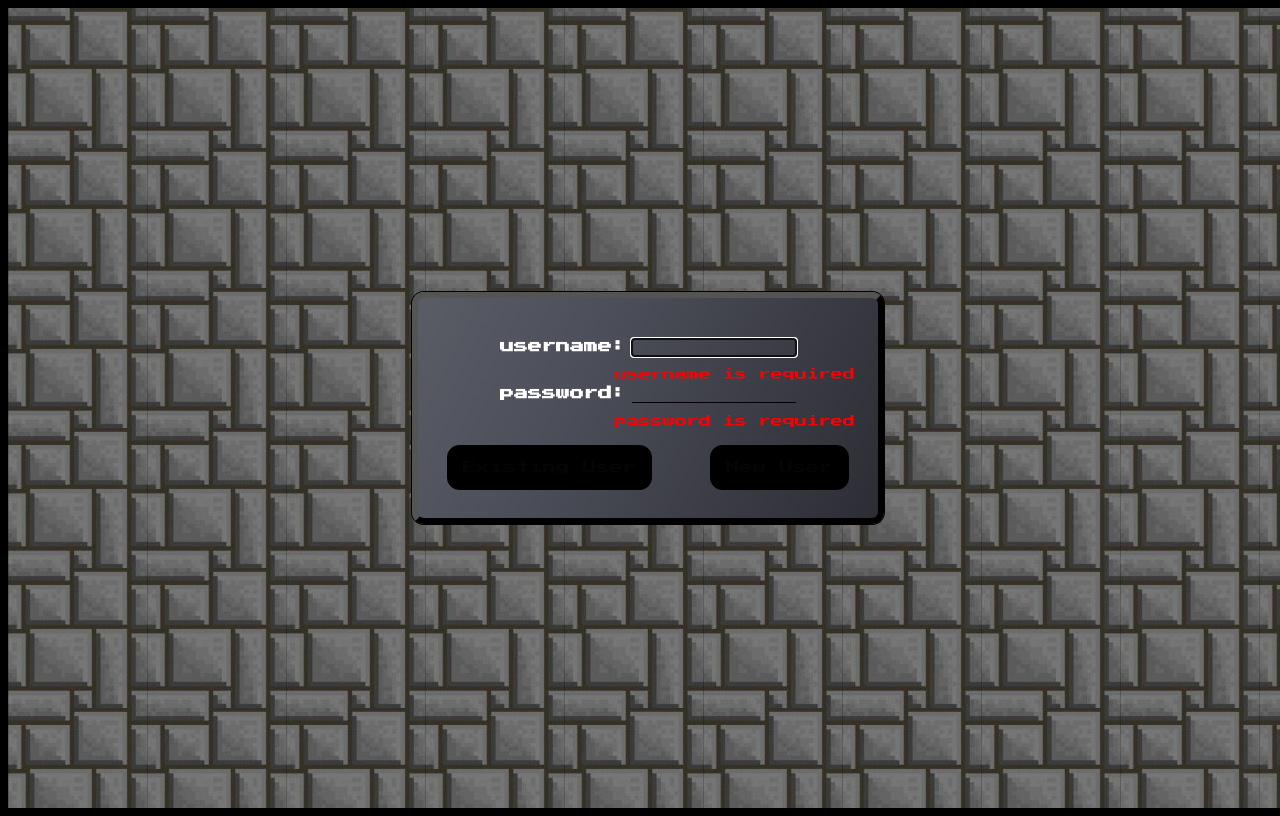
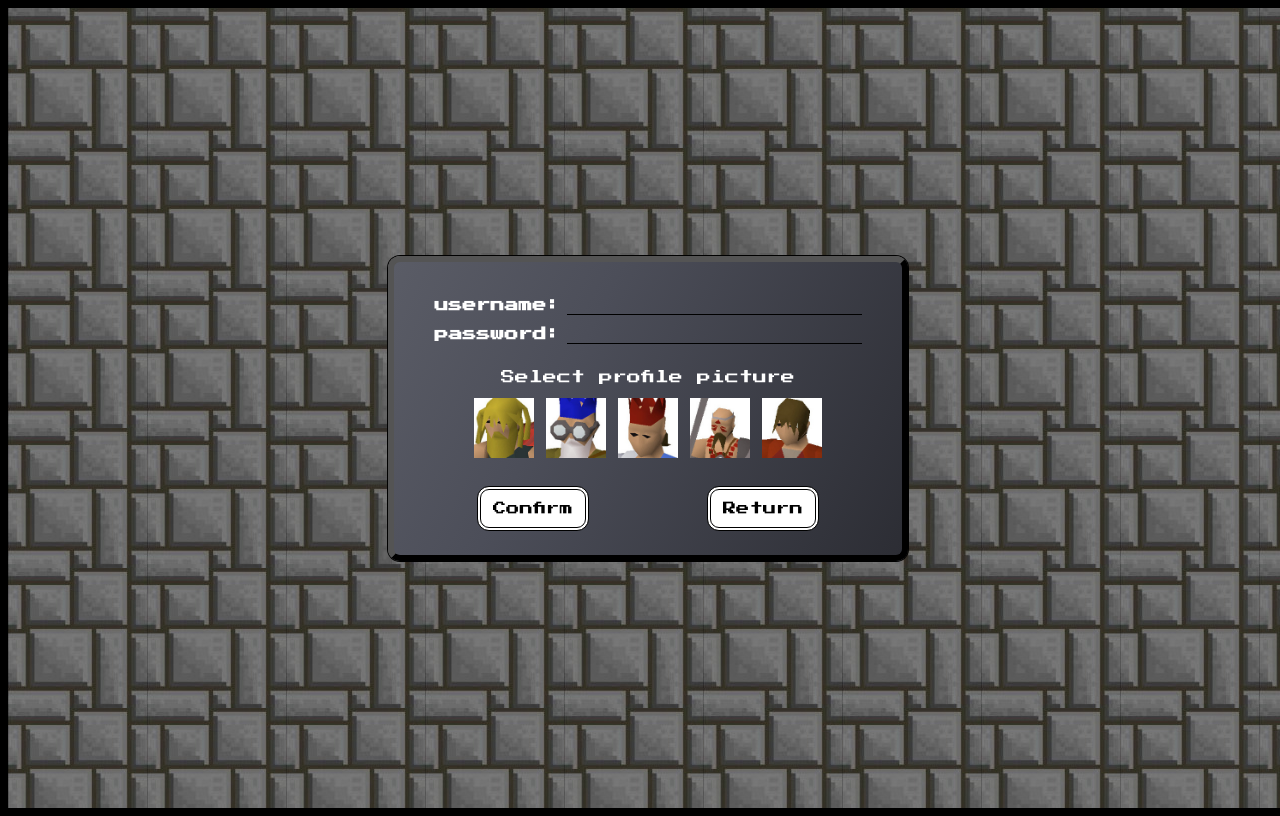
Before and after one commit to nickojs/osrs-web3-trade, a React (Create React App) app: page / in a window 1280 px wide. Both pictures are taken after a click on the button "New User". Built offline with nearby package versions, Linux system fonts and the light colour scheme.

Commit message:
refactor: split login/create forms, add new pic selection component

```diff
--- a/src/components/auth/LoginScreen.tsx
+++ b/src/components/auth/LoginScreen.tsx
@@ -1,130 +1,37 @@
-import { useForm } from 'react-hook-form';
-import { useMutation } from 'react-query';
-import { AxiosError } from 'axios';
-import useToast, { ToastType } from '../../context/NotificationContext';
-import useAuth from '../../context/AuthContext';
-import { generateErrorLabel } from '../../helpers/formValidator';
-import { AuthBody, create, login } from '../../services/endpoints';
-import {
-  ButtonWrapper,
-  Container,
-  ErrorMessage,
-  FormContainer,
-  InputWrapper,
-  LoginFormContainer,
-  RuneButton,
-  RuneInput,
-  RuneLabel
-} from './styles';
-import { api } from '../../services/api';
-import handleError from '../../helpers/handleError';
+import { useState } from 'react';
+import { ButtonWrapper, Container, RuneButton } from './styles';
+import { Login, Create } from './forms';
 
-type FormType = 'login' | 'create'
-
-interface MutationRequest {
-  data: AuthBody;
-  type: FormType
-}
-
-type SuccessResponse = {
-  message?: string;
-  token?: string;
-}
+type FormType = 'login' | 'create';
 
 export default () => {
-  const {
-    register,
-    handleSubmit,
-    formState: { errors }
-  } = useForm<AuthBody>();
-  const { setToast } = useToast();
-  const { setToken } = useAuth();
+  const [formType, setFormType] = useState<FormType | null>(null);
 
-  const submitMutation = useMutation(({ data, type }: MutationRequest) => {
-    const { username, password } = data;
-    let requestObj = {};
-
-    if (type === 'login') {
-      requestObj = login(username, password);
-    }
-
-    if (type === 'create') {
-      requestObj = create(username, password);
-    }
-
-    return api(requestObj);
-  }, {
-    onError: (error) => {
-      const typedError = error as AxiosError;
-      const errorFeedback = handleError(typedError);
-      return setToast({ message: errorFeedback, type: ToastType.ERROR });
-    },
-    onSuccess: (d) => {
-      const { data }: { data: SuccessResponse} = d;
-      if (data.message) {
-        setToast({ message: 'user created! please log in', type: ToastType.WARNING });
-      }
-      if (data.token) {
-        setToken(data.token);
-        setToast({ message: 'redirecting to app...', type: ToastType.SUCCESS });
-      }
-    }
-  });
-
-  const onSubmit = (formData: AuthBody, type: FormType) => {
-    submitMutation.mutate({ data: formData, type });
-  };
+  const returnHandler = () => setFormType(null);
 
   return (
     <Container>
-      <FormContainer>
-        <LoginFormContainer>
-          <InputWrapper>
-            <RuneLabel htmlFor="username">
-              <span>
-                username:
-              </span>
-            </RuneLabel>
-            <RuneInput
-              type="text"
-              id="username"
-              {...register('username', { required: true, maxLength: 12, minLength: 4 })}
-            />
-          </InputWrapper>
-          {errors?.username?.type
-            && <ErrorMessage>{generateErrorLabel(errors?.username?.type, 'username', 4, 12)}</ErrorMessage>}
-          <InputWrapper>
-            <RuneLabel htmlFor="password">
-              <span>
-                password:
-              </span>
-            </RuneLabel>
-            <RuneInput
-              type="password"
-              id="password"
-              {...register('password', { required: true, maxLength: 20, minLength: 6 })}
-            />
-          </InputWrapper>
-          {errors?.password?.type
-            && <ErrorMessage>{generateErrorLabel(errors?.password?.type, 'password', 6, 20)}</ErrorMessage>}
-        </LoginFormContainer>
+      {formType && formType === 'login' && <Login onCancel={returnHandler} />}
+      {formType && formType === 'create' && <Create onCancel={returnHandler} />}
+      {!formType && (
+        <>
+          <p>Select an Option</p>
           <ButtonWrapper>
             <RuneButton
-            disabled={Object.keys(errors).length > 0 || submitMutation.isLoading}
-            type="submit"
-            onClick={handleSubmit((data) => onSubmit(data, 'login'))}
-          >
-            Existing User
-          </RuneButton>
-          <RuneButton
-            disabled={Object.keys(errors).length > 0 || submitMutation.isLoading}
-            type="submit"
-            onClick={handleSubmit((data) => onSubmit(data, 'create'))}
+              type="button"
+              onClick={() => setFormType('create')}
             >
               New User
             </RuneButton>
+            <RuneButton
+              type="button"
+              onClick={() => setFormType('login')}
+            >
+              Existing Account
+            </RuneButton>
           </ButtonWrapper>
-      </FormContainer>
+        </>
+      )}
     </Container>
   );
 };
--- /dev/null
+++ b/src/components/auth/forms/Create.tsx
@@ -0,0 +1,118 @@
+import { useForm } from 'react-hook-form';
+import { useMutation } from 'react-query';
+import { AxiosError } from 'axios';
+import { useState } from 'react';
+import useToast, { ToastType } from '../../../context/NotificationContext';
+import { generateErrorLabel } from '../../../helpers/formValidator';
+import { AuthBody, create } from '../../../services/endpoints';
+import {
+  ButtonWrapper,
+  ErrorMessage,
+  FormContainer,
+  InputWrapper,
+  LoginFormContainer,
+  RuneButton,
+  RuneInput,
+  RuneLabel
+} from '../styles';
+import { api } from '../../../services/api';
+import handleError from '../../../helpers/handleError';
+import ProfilePicSelector, { PicType } from '../../profilePicSelector/ProfilePicSelector';
+
+interface AuthBodyWithPic extends AuthBody {
+  picId: number;
+}
+
+interface MutationRequest {
+  data: AuthBodyWithPic;
+}
+
+type SuccessResponse = {
+  message: string;
+}
+
+export default ({ onCancel }: { onCancel: () => void }) => {
+  const {
+    register,
+    handleSubmit,
+    formState: { errors }
+  } = useForm<AuthBody>();
+  const { setToast } = useToast();
+  const [pic, setPic] = useState<PicType>({} as PicType);
+
+  const setPicHandler = (data: PicType) => setPic(data);
+
+  const submitMutation = useMutation(({ data }: MutationRequest) => {
+    const { username, password, picId } = data;
+    const requestObj = create(username, password, picId);
+    return api(requestObj);
+  }, {
+    onError: (error) => {
+      const typedError = error as AxiosError;
+      const errorFeedback = handleError(typedError);
+      return setToast({ message: errorFeedback, type: ToastType.ERROR });
+    },
+    onSuccess: (d) => {
+      const { data }: { data: SuccessResponse} = d;
+      if (data.message) {
+        setToast({ message: 'user created! please log in', type: ToastType.WARNING });
+      }
+    }
+  });
+
+  const onSubmit = (formData: AuthBody) => {
+    submitMutation.mutate({ data: { ...formData, picId: pic.id } });
+  };
+
+  return (
+    <FormContainer>
+      <LoginFormContainer>
+        <InputWrapper>
+          <RuneLabel htmlFor="username">
+            <span>
+              username:
+            </span>
+          </RuneLabel>
+          <RuneInput
+            type="text"
+            id="username"
+            {...register('username', { required: true, maxLength: 20, minLength: 4 })}
+          />
+        </InputWrapper>
+        {errors?.username?.type
+            && <ErrorMessage>{generateErrorLabel(errors?.username?.type, 'username', 4, 20)}</ErrorMessage>}
+        <InputWrapper>
+          <RuneLabel htmlFor="password">
+            <span>
+              password:
+            </span>
+          </RuneLabel>
+          <RuneInput
+            type="text"
+            id="password"
+            {...register('password', { required: true, maxLength: 20, minLength: 4 })}
+          />
+        </InputWrapper>
+        {errors?.password?.type
+            && <ErrorMessage>{generateErrorLabel(errors?.password?.type, 'password', 4, 20)}</ErrorMessage>}
+
+        <ProfilePicSelector onSelect={setPicHandler} selectedPic={pic} />
+
+      </LoginFormContainer>
+      <ButtonWrapper>
+        <RuneButton
+          type="submit"
+          onClick={handleSubmit((data) => onSubmit(data))}
+        >
+          Confirm
+        </RuneButton>
+        <RuneButton
+          type="button"
+          onClick={onCancel}
+        >
+          Return
+        </RuneButton>
+      </ButtonWrapper>
+    </FormContainer>
+  );
+};
--- /dev/null
+++ b/src/components/auth/forms/Login.tsx
@@ -0,0 +1,107 @@
+import { useForm } from 'react-hook-form';
+import { useMutation } from 'react-query';
+import { AxiosError } from 'axios';
+import useToast, { ToastType } from '../../../context/NotificationContext';
+import useAuth from '../../../context/AuthContext';
+import { generateErrorLabel } from '../../../helpers/formValidator';
+import { AuthBody, login } from '../../../services/endpoints';
+import {
+  ButtonWrapper,
+  ErrorMessage,
+  FormContainer,
+  InputWrapper,
+  LoginFormContainer,
+  RuneButton,
+  RuneInput,
+  RuneLabel
+} from '../styles';
+import { api } from '../../../services/api';
+import handleError from '../../../helpers/handleError';
+
+type SuccessResponse = {
+  token: string;
+}
+
+export default ({ onCancel }: { onCancel: () => void }) => {
+  const {
+    register,
+    handleSubmit,
+    formState: { errors }
+  } = useForm<AuthBody>();
+  const { setToast } = useToast();
+  const { setToken } = useAuth();
+
+  const submitMutation = useMutation(({ data }: { data: AuthBody }) => {
+    const { username, password } = data;
+    const requestObj = login(username, password);
+    return api(requestObj);
+  }, {
+    onError: (error) => {
+      const typedError = error as AxiosError;
+      const errorFeedback = handleError(typedError);
+      return setToast({ message: errorFeedback, type: ToastType.ERROR });
+    },
+    onSuccess: (d) => {
+      const { data }: { data: SuccessResponse} = d;
+      if (data.token) {
+        setToken(data.token);
+        setToast({ message: 'redirecting to app...', type: ToastType.SUCCESS });
+      }
+    }
+  });
+
+  const onSubmit = (formData: AuthBody) => {
+    submitMutation.mutate({ data: formData });
+  };
+
+  return (
+    <FormContainer>
+      <LoginFormContainer>
+        <InputWrapper>
+          <RuneLabel htmlFor="username">
+            <span>
+              username:
+            </span>
+          </RuneLabel>
+          <RuneInput
+            type="text"
+            id="username"
+            {...register('username', { required: true, maxLength: 20, minLength: 4 })}
+          />
+        </InputWrapper>
+        {errors?.username?.type
+            && <ErrorMessage>{generateErrorLabel(errors?.username?.type, 'username', 4, 20)}</ErrorMessage>}
+        <InputWrapper>
+          <RuneLabel htmlFor="password">
+            <span>
+              password:
+            </span>
+          </RuneLabel>
+          <RuneInput
+            type="password"
+            id="password"
+            {...register('password', { required: true, maxLength: 20, minLength: 6 })}
+          />
+        </InputWrapper>
+        {errors?.password?.type
+            && <ErrorMessage>{generateErrorLabel(errors?.password?.type, 'password', 6, 20)}</ErrorMessage>}
+      </LoginFormContainer>
+      <ButtonWrapper>
+        <RuneButton
+          disabled={Object.keys(errors).length > 0 || submitMutation.isLoading}
+          type="submit"
+          onClick={handleSubmit((data) => onSubmit(data))}
+        >
+          Log in
+        </RuneButton>
+        <RuneButton
+          disabled={Object.keys(errors).length > 0 || submitMutation.isLoading}
+          type="submit"
+          onClick={onCancel}
+        >
+          Return
+        </RuneButton>
+      </ButtonWrapper>
+    </FormContainer>
+  );
+};
--- /dev/null
+++ b/src/components/auth/forms/index.ts
@@ -0,0 +1,4 @@
+import Login from './Login';
+import Create from './Create';
+
+export { Login, Create };
--- a/src/components/auth/styles.ts
+++ b/src/components/auth/styles.ts
@@ -11,7 +11,8 @@ export const resetInput = css`
 
 export const Container = styled.div`
   min-width: 460px;
-  height: 220px;
+  min-height: 120px;
+  padding: 24px;
 
   border-radius: 12px;
   border: 6px outset black;
@@ -19,6 +20,11 @@ export const Container = styled.div`
 
   background: rgb(90,92,102);
   background: linear-gradient(117deg, rgba(90,92,102,1) 0%, rgba(76,78,89,1) 35%, rgba(44,45,52,1) 100%);
+
+  & p{
+    text-align: center;
+    color: white;
+  }
 `;
 
 export const FormContainer = styled.form`
@@ -33,7 +39,6 @@ export const RuneInput = styled.input`
   ${resetInput}
   color: gold;
   border-bottom: 1px solid black;
-  max-width: 160px;
 `;
 
 export const RuneLabel = styled.label`
@@ -57,7 +62,7 @@ export const RuneButton = styled.button`
   cursor: pointer;
 
   &:hover{
-    background: white;
+    background: lightgray;
   }
 
   &:disabled{
@@ -82,7 +87,6 @@ export const InputWrapper = styled.div`
   justify-content: flex-start;
   align-items: flex-start;
   margin-bottom: 12px;
-  max-width: 300px;
 `;
 
 export const ButtonWrapper = styled.div`
@@ -91,6 +95,7 @@ export const ButtonWrapper = styled.div`
   justify-content: space-around;
 
   width: 100%;
+  margin-top: 16px;
 `;
 
 export const ErrorMessage = styled.span`
--- a/src/services/endpoints.ts
+++ b/src/services/endpoints.ts
@@ -37,8 +37,9 @@ export const login = (
 
 export const create = (
   username: string,
-  password: string
-): AxiosRequestConfig<AuthBody> => configFactory('POST', Endpoints.CREATE, { username, password });
+  password: string,
+  picId: number
+): AxiosRequestConfig<AuthBody> => configFactory('POST', Endpoints.CREATE, { username, password, picId });
 
 export const search = (query: SearchParams): AxiosRequestConfig => configFactory('GET', Endpoints.SEARCH, null, {
   category: query.category,
```
Also changed, not shown: 1 other file (tests, documents, lock files or other folders). Lines whose indentation alone changed are shown as unchanged.
